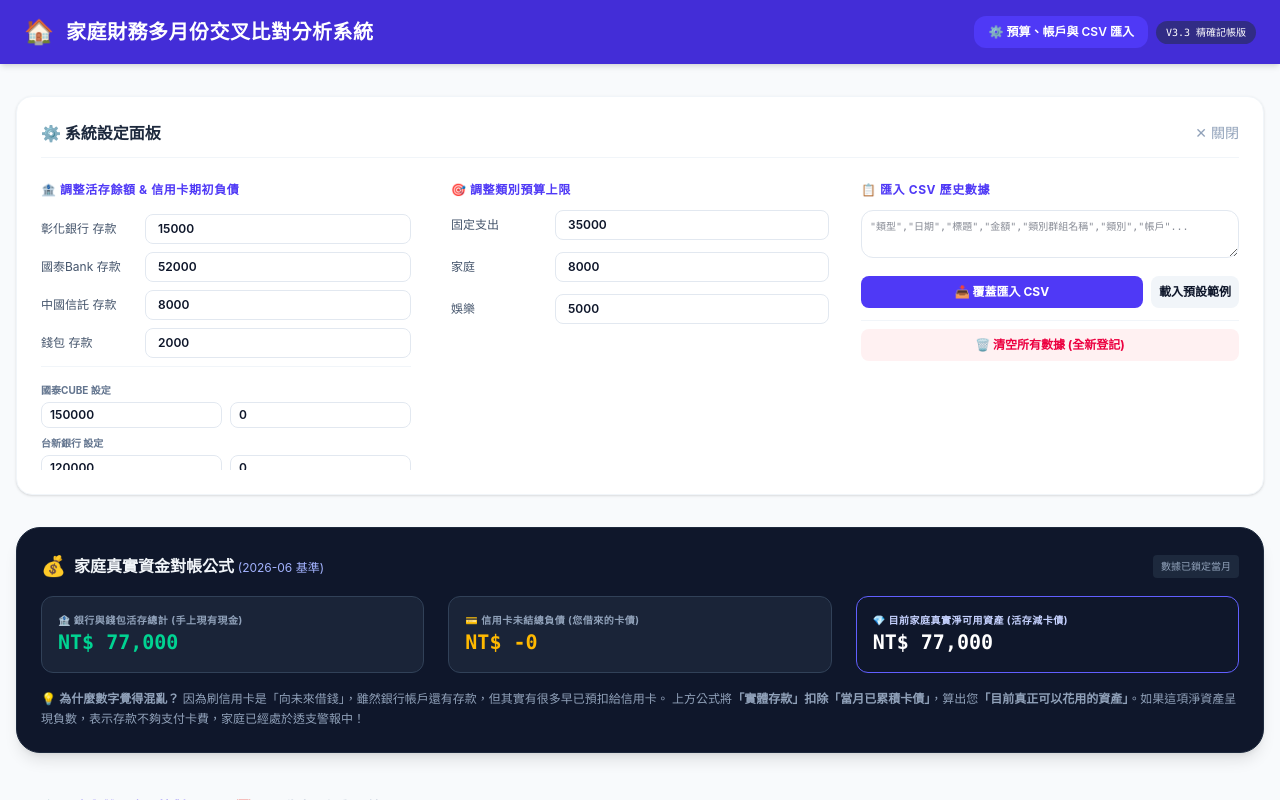
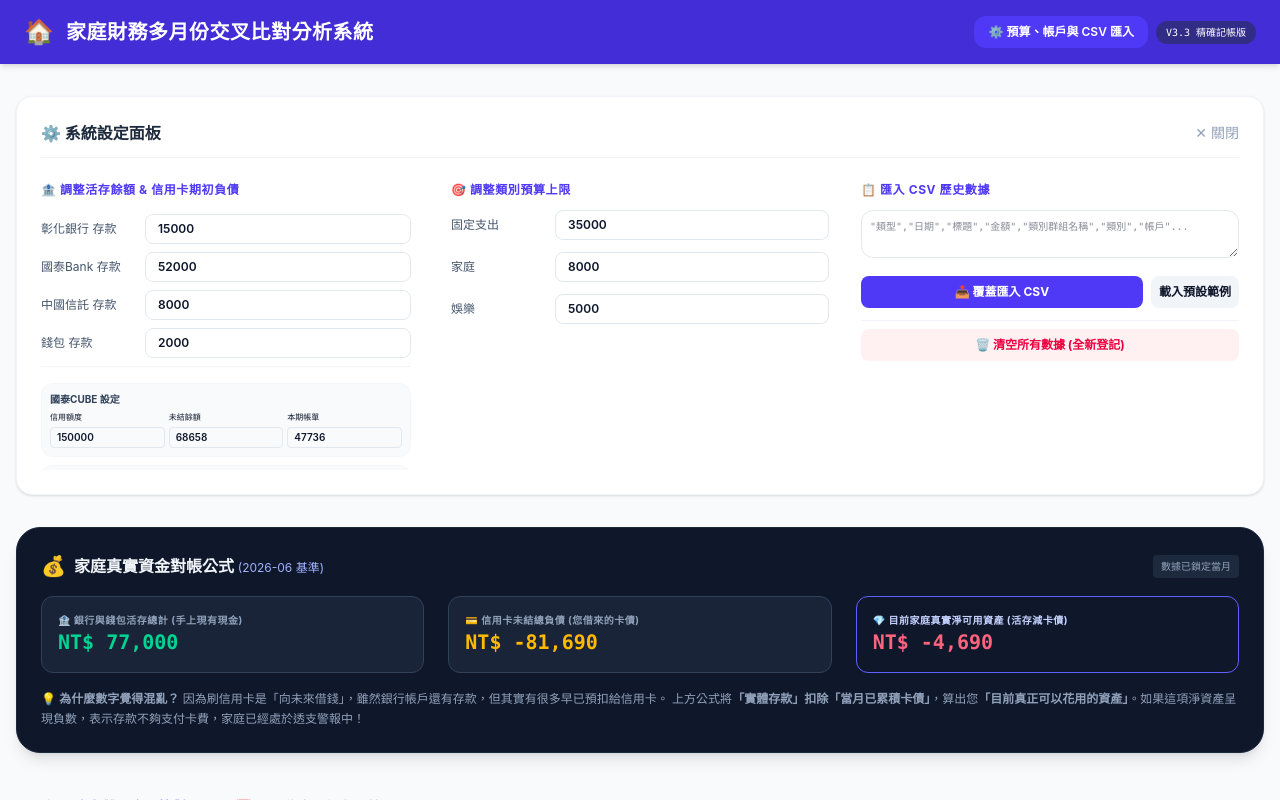
Before and after one commit to fromlifetolines/family-finance, a Vue app: page / in a window 1280 px wide. Both pictures are taken after a click on the button "⚙️ 預算、帳戶與 CSV 匯入". Shown: the top 800 px of the page. Built offline with nearby package versions, Linux system fonts and the light colour scheme.

Commit message:
feat: Add manual statement bill override fields to settings and AccountSummary for when CSV data overlaps previous months

```diff
--- a/src/App.vue
+++ b/src/App.vue
@@ -44,25 +44,37 @@
                 />
               </div>
               <div class="border-t border-slate-100 my-2 pt-2"></div>
-              <div v-for="card in accounts.filter(a => a.type === 'cc')" :key="card.id" class="space-y-1">
-                <div class="text-[10px] font-bold text-slate-500">{{ card.name }} 設定</div>
-                <div class="flex gap-2">
+              <div v-for="card in accounts.filter(a => a.type === 'cc')" :key="card.id" class="bg-slate-50 p-2 rounded-xl border border-slate-100/50 space-y-1">
+                <div class="text-[10px] font-bold text-slate-700">{{ card.name }} 設定</div>
+                <div class="grid grid-cols-3 gap-1">
+                  <div>
+                    <span class="text-[8px] text-slate-450 block">信用額度</span>
                     <input
                       v-model.number="card.limit"
                       type="number"
-                    placeholder="額度"
-                    title="額度"
-                    class="w-1/2 px-2 py-1 border border-slate-200 rounded-lg text-xs font-semibold"
+                      class="w-full px-1.5 py-0.5 border border-slate-200 rounded text-[10px] font-semibold"
                       @change="saveToStorage"
                     />
+                  </div>
+                  <div>
+                    <span class="text-[8px] text-slate-450 block">未結餘額</span>
                     <input
                       v-model.number="card.initialDebt"
                       type="number"
-                    placeholder="期初未結金額"
-                    title="期初未結金額"
-                    class="w-1/2 px-2 py-1 border border-slate-200 rounded-lg text-xs font-semibold"
+                      class="w-full px-1.5 py-0.5 border border-slate-200 rounded text-[10px] font-semibold"
                       @change="saveToStorage"
                     />
+                  </div>
+                  <div>
+                    <span class="text-[8px] text-slate-450 block">本期帳單</span>
+                    <input
+                      v-model.number="card.statementBill"
+                      type="number"
+                      placeholder="手動輸入"
+                      class="w-full px-1.5 py-0.5 border border-slate-200 rounded text-[10px] font-semibold focus:border-indigo-500"
+                      @change="saveToStorage"
+                    />
+                  </div>
                 </div>
               </div>
             </div>
@@ -436,10 +448,10 @@ const loadData = () => {
 
   const loadedAccounts = getAccounts();
   const DEFAULT_ACCOUNTS = [
-    { id: 'c1', name: "國泰CUBE", type: "cc", limit: 150000, initialDebt: 0, billingDay: 21, dueDay: 5, dueNextMonth: true },
-    { id: 'c2', name: "台新銀行", type: "cc", limit: 120000, initialDebt: 0, billingDay: 7, dueDay: 22, dueNextMonth: false },
-    { id: 'c3', name: "聯邦銀行", type: "cc", limit: 100000, initialDebt: 0, billingDay: 9, dueDay: 24, dueNextMonth: false },
-    { id: 'c4', name: "星展銀行", type: "cc", limit: 80000, initialDebt: 0, billingDay: 14, dueDay: 2, dueNextMonth: true }
+    { id: 'c1', name: "國泰CUBE", type: "cc", limit: 150000, initialDebt: 68658, statementBill: 47736, billingDay: 21, dueDay: 5, dueNextMonth: true },
+    { id: 'c2', name: "台新銀行", type: "cc", limit: 120000, initialDebt: 8580, statementBill: 7151, billingDay: 7, dueDay: 22, dueNextMonth: false },
+    { id: 'c3', name: "聯邦銀行", type: "cc", limit: 100000, initialDebt: 1908, statementBill: 4251, billingDay: 9, dueDay: 24, dueNextMonth: false },
+    { id: 'c4', name: "星展銀行", type: "cc", limit: 80000, initialDebt: 2544, statementBill: 2844, billingDay: 14, dueDay: 2, dueNextMonth: true }
   ];
 
   accounts.value = loadedAccounts.map(la => {
@@ -450,7 +462,8 @@ const loadData = () => {
         ...def,
         balance: la.balance !== undefined ? la.balance : def.balance,
         limit: la.limit !== undefined ? la.limit : def.limit,
-        initialDebt: la.initialDebt !== undefined ? la.initialDebt : (def.initialDebt || 0)
+        initialDebt: la.initialDebt !== undefined ? la.initialDebt : (def.initialDebt || 0),
+        statementBill: la.statementBill !== undefined ? la.statementBill : (def.statementBill || 0)
       };
     }
     return la;
@@ -499,10 +512,10 @@ const clearAllData = () => {
       { id: 'a2', name: "國泰Bank", type: "bank", balance: 0 },
       { id: 'a3', name: "中國信託", type: "bank", balance: 0 },
       { id: 'a4', name: "錢包", type: "bank", balance: 0 },
-      { id: 'c1', name: "國泰CUBE", type: "cc", limit: 150000, initialDebt: 0, billingDay: 21, dueDay: 5, dueNextMonth: true },
-      { id: 'c2', name: "台新銀行", type: "cc", limit: 120000, initialDebt: 0, billingDay: 7, dueDay: 22, dueNextMonth: false },
-      { id: 'c3', name: "聯邦銀行", type: "cc", limit: 100000, initialDebt: 0, billingDay: 9, dueDay: 24, dueNextMonth: false },
-      { id: 'c4', name: "星展銀行", type: "cc", limit: 80000, initialDebt: 0, billingDay: 14, dueDay: 2, dueNextMonth: true }
+      { id: 'c1', name: "國泰CUBE", type: "cc", limit: 150000, initialDebt: 0, statementBill: 0, billingDay: 21, dueDay: 5, dueNextMonth: true },
+      { id: 'c2', name: "台新銀行", type: "cc", limit: 120000, initialDebt: 0, statementBill: 0, billingDay: 7, dueDay: 22, dueNextMonth: false },
+      { id: 'c3', name: "聯邦銀行", type: "cc", limit: 100000, initialDebt: 0, statementBill: 0, billingDay: 9, dueDay: 24, dueNextMonth: false },
+      { id: 'c4', name: "星展銀行", type: "cc", limit: 80000, initialDebt: 0, statementBill: 0, billingDay: 14, dueDay: 2, dueNextMonth: true }
     ];
     budgets.value = [
       { group: "固定支出", limit: 30000 },
--- a/src/components/AccountSummary.vue
+++ b/src/components/AccountSummary.vue
@@ -241,7 +241,7 @@ const getBillingInfo = (card) => {
   return {
     period: `${formatDateShort(startDate)} ~ ${formatDateShort(billDate)}`,
     dueDate: formatDateFull(dueDate),
-    statementAmount: statementAmount,
+    statementAmount: card.statementBill !== undefined && card.statementBill > 0 ? card.statementBill : statementAmount,
     unbilledAmount: unbilledTxSum,
     txs: statementTxs,
     txCount: statementTxs.length
--- a/src/utils/db.js
+++ b/src/utils/db.js
@@ -32,10 +32,10 @@ const DEFAULT_ACCOUNTS = [
   { id: 'a2', name: "國泰Bank", type: "bank", balance: 52000 },
   { id: 'a3', name: "中國信託", type: "bank", balance: 8000 },
   { id: 'a4', name: "錢包", type: "bank", balance: 2000 },
-  { id: 'c1', name: "國泰CUBE", type: "cc", limit: 150000, initialDebt: 0, billingDay: 21, dueDay: 5, dueNextMonth: true },
-  { id: 'c2', name: "台新銀行", type: "cc", limit: 120000, initialDebt: 0, billingDay: 7, dueDay: 22, dueNextMonth: false },
-  { id: 'c3', name: "聯邦銀行", type: "cc", limit: 100000, initialDebt: 0, billingDay: 9, dueDay: 24, dueNextMonth: false },
-  { id: 'c4', name: "星展銀行", type: "cc", limit: 80000, initialDebt: 0, billingDay: 14, dueDay: 2, dueNextMonth: true }
+  { id: 'c1', name: "國泰CUBE", type: "cc", limit: 150000, initialDebt: 68658, statementBill: 47736, billingDay: 21, dueDay: 5, dueNextMonth: true },
+  { id: 'c2', name: "台新銀行", type: "cc", limit: 120000, initialDebt: 8580, statementBill: 7151, billingDay: 7, dueDay: 22, dueNextMonth: false },
+  { id: 'c3', name: "聯邦銀行", type: "cc", limit: 100000, initialDebt: 1908, statementBill: 4251, billingDay: 9, dueDay: 24, dueNextMonth: false },
+  { id: 'c4', name: "星展銀行", type: "cc", limit: 80000, initialDebt: 2544, statementBill: 2844, billingDay: 14, dueDay: 2, dueNextMonth: true }
 ];
 
 const DEFAULT_BUDGETS = [
```
Lines whose indentation alone changed are shown as unchanged.
